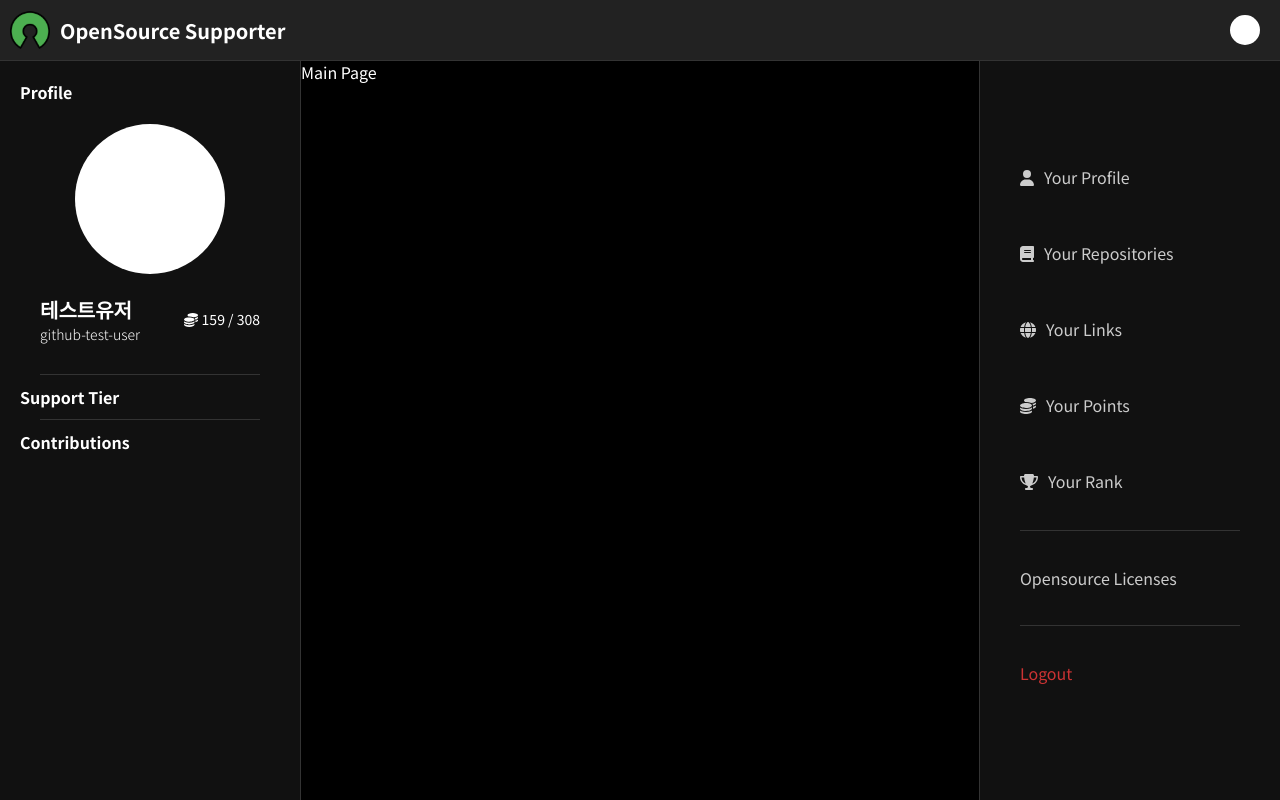
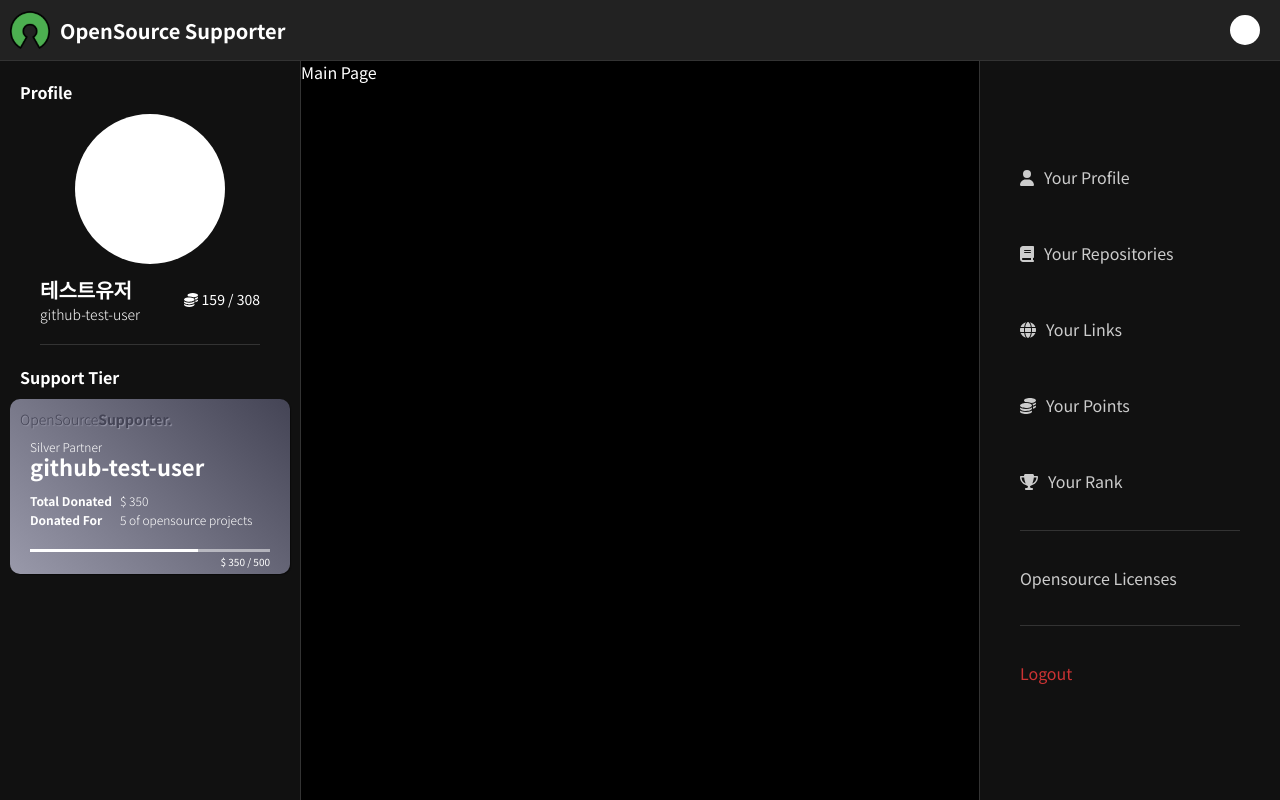
Before and after one commit to DevTeamOss/OpenSource-Supporter-FrontEnd, a React (Vite) app: page / in a window 1280 px wide. Both pictures are taken after a click on the element "아니요, 계정없이 이용할래요.". Built offline with nearby package versions, Linux system fonts and the light colour scheme.

Commit message:
design: Add design of supporter card & Modify design of profile box

```diff
--- a/src/assets/scss/components/base-page.scss
+++ b/src/assets/scss/components/base-page.scss
@@ -46,6 +46,10 @@
         .content-title {
             padding-left: 20px;
             font-weight: 700;
+
+            &:nth-child(4) {
+                margin-top: 20px;
+            }
         }
     }
 }
--- a/src/assets/scss/components/profile-box.scss
+++ b/src/assets/scss/components/profile-box.scss
@@ -11,7 +11,7 @@
         height: 150px;
         border-radius: 75px;
         background: $white;
-        margin: 20px 0;
+        margin: 10px 0;
     }
 
     .profile-info-box {
@@ -20,7 +20,7 @@
         align-items: center;
         width: 220px;
         height: 50px;
-        margin-bottom: 20px;
+        margin-bottom: 10px;
 
         .profile-info-section {
             .name-text {
--- /dev/null
+++ b/src/assets/scss/components/supporter-card.scss
@@ -0,0 +1,97 @@
+.supporter-card-container {
+    margin: 10px;
+    cursor: pointer;
+
+    .card-base {
+        width: 280px;
+        height: 175px;
+        border-radius: 10px;
+
+        .card-plate {
+            display: flex;
+            flex-direction: column;
+            box-sizing: border-box;
+            padding: 10px;
+            width: 100%;
+            height: 100%;
+            box-shadow: 1px 1px 1px rgba(0, 0, 0, 0.4);
+            border-radius: 10px;
+            color: #fff;
+
+            .logo-text {
+                display: flex;
+                font-size: 14px;
+
+                .text-opensource {
+                    font-weight: 300;
+                }
+
+                .text-supporter {
+                    font-weight: 700;
+                }
+            }
+
+            .card-content-box {
+                position: relative;
+                height: 100%;
+                margin: 15px 10px 10px;
+
+                .level-text {
+                    font-size: 12px;
+                    font-weight: 300;
+                    line-height: 0.5;
+                }
+
+                .username-text {
+                    font-size: 22px;
+                    font-weight: 700;
+                    margin-bottom: 10px;
+                }
+
+                .info-line {
+                    display: flex;
+                    font-size: 12px;
+                    margin: 2px 0;
+
+                    .info-title {
+                        font-weight: 700;
+                        width: 90px;
+                    }
+
+                    .info-content {
+                        font-weight: 300;
+                    }
+                }
+
+                .progress-line {
+                    position: absolute;
+                    bottom: -15px;
+                    width: 100%;
+                    display: flex;
+                    flex-direction: column;
+
+                    .progress-bar-background {
+                        position: relative;
+                        width: 240px;
+                        height: 3px;
+                        background: rgba(255, 255, 255, 0.5);
+                    }
+
+                    .progress-bar-value {
+                        position: absolute;
+                        width: 168px;
+                        height: 3px;
+                        background: #fff;
+                    }
+
+                    .progress-text {
+                        display: flex;
+                        margin-top: 2px;
+                        justify-content: right;
+                        font-size: 10px;
+                    }
+                }
+            }
+        }
+    }
+}
--- /dev/null
+++ b/src/components/supporter-card.jsx
@@ -0,0 +1,83 @@
+import { useEffect, useState } from 'react'
+
+import '@/assets/scss/components/supporter-card.scss'
+
+const VARIANTS = {
+    NORMAL: {
+        main: '#111',
+        sub: '#666',
+        text: 'Partner',
+    },
+    BRONZE: {
+        main: '#733',
+        sub: '#c88',
+        text: 'Bronze Partner',
+    },
+    SILVER: {
+        main: '#445',
+        sub: '#99a',
+        text: 'Silver Partner',
+    },
+    GOLD: {
+        main: '#a70',
+        sub: '#fa6',
+        text: 'Gold Partner',
+    },
+}
+
+export default function SupporterCard() {
+    const [level] = useState('SILVER')
+    const [mainColor, setMainColor] = useState('')
+    const [subColor, setSubColor] = useState('')
+    const [levelText, setLevelText] = useState('')
+
+    useEffect(() => {
+        setMainColor(VARIANTS[level].main)
+        setSubColor(VARIANTS[level].sub)
+        setLevelText(VARIANTS[level].text)
+    }, [level])
+
+    return (
+        <div className="supporter-card-container">
+            <div className="card-base">
+                <div
+                    className="card-plate"
+                    style={{
+                        background: `linear-gradient(45deg, ${subColor}, ${mainColor})`,
+                    }}
+                >
+                    <div
+                        className="logo-text"
+                        style={{
+                            color: mainColor,
+                            textShadow: `1px 1px 1px ${subColor}`,
+                        }}
+                    >
+                        <div className="text-opensource">OpenSource </div>
+                        <div className="text-supporter">Supporter.</div>
+                    </div>
+                    <div className="card-content-box">
+                        <div className="level-text">{levelText}</div>
+                        <div className="username-text">github-test-user</div>
+                        <div className="info-line">
+                            <div className="info-title">Total Donated</div>
+                            <div className="info-content">$ 350</div>
+                        </div>
+                        <div className="info-line">
+                            <div className="info-title">Donated For</div>
+                            <div className="info-content">
+                                5 of opensource projects
+                            </div>
+                        </div>
+                        <div className="progress-line">
+                            <div className="progress-bar-background">
+                                <div className="progress-bar-value" />
+                            </div>
+                            <div className="progress-text">$ 350 / 500</div>
+                        </div>
+                    </div>
+                </div>
+            </div>
+        </div>
+    )
+}
--- a/src/pages/base-page/aside-left.jsx
+++ b/src/pages/base-page/aside-left.jsx
@@ -1,4 +1,5 @@
 import ProfileBox from '@/components/profile-box'
+import SupporterCard from '@/components/supporter-card'
 
 export default function AsideLeft() {
     return (
@@ -8,8 +9,7 @@ export default function AsideLeft() {
                 <ProfileBox />
                 <div className="divide-line" />
                 <div className="content-title">Support Tier</div>
-                <div className="divide-line" />
-                <div className="content-title">Contributions</div>
+                <SupporterCard />
             </div>
         </div>
     )
```
